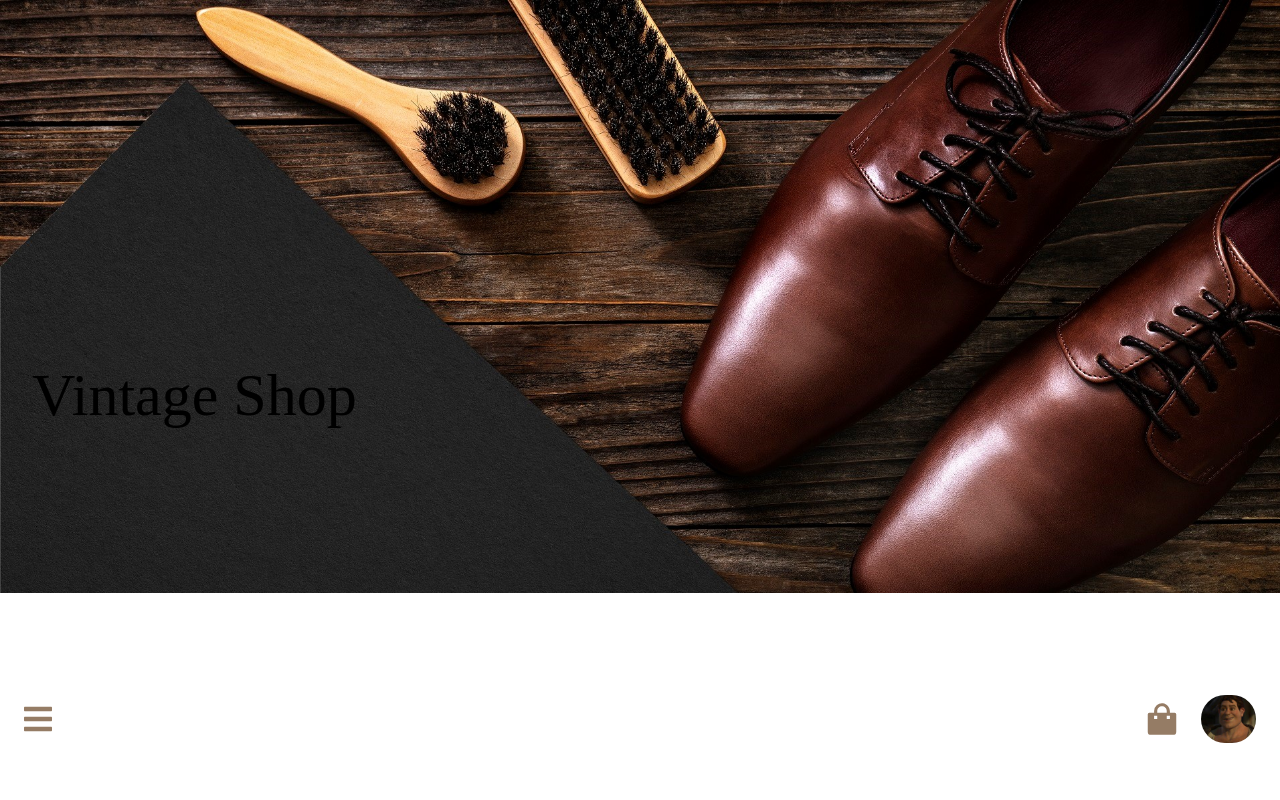
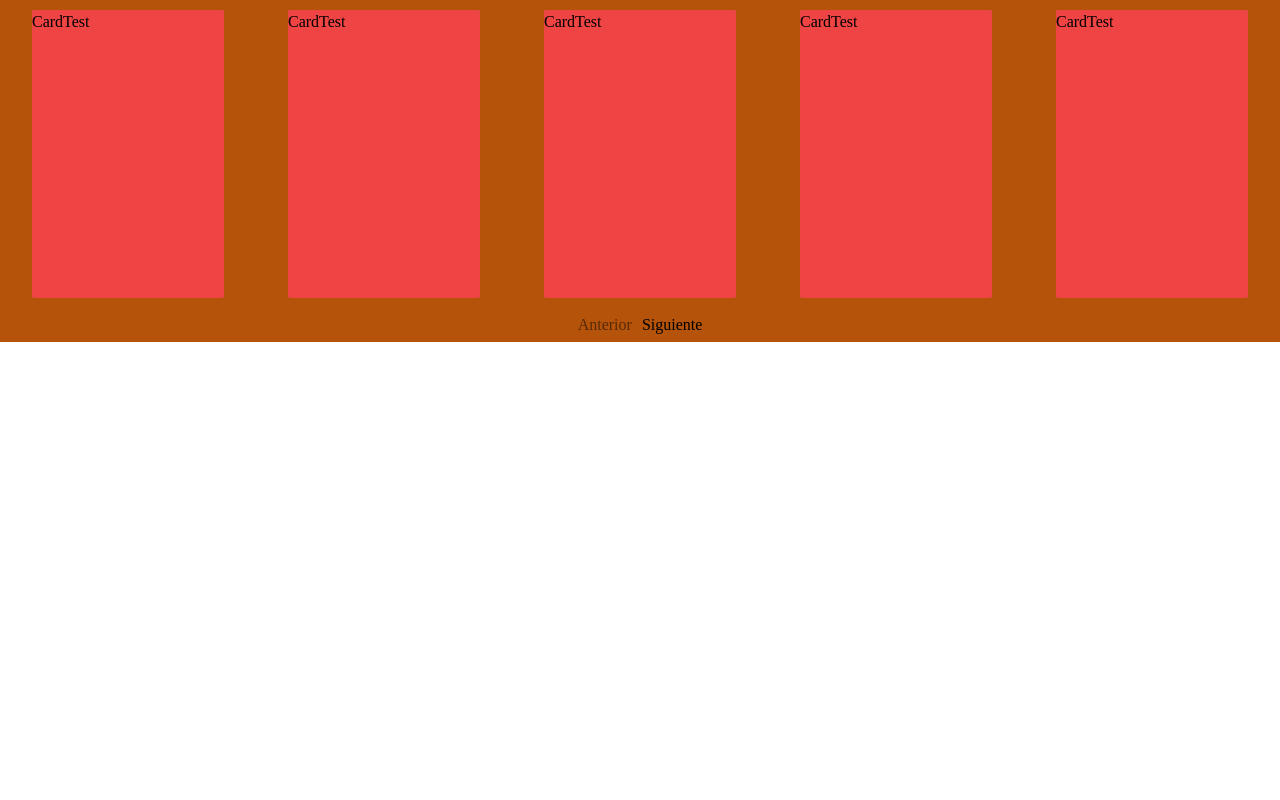
Before and after one commit to Eze250891/Proyecto-React, a React (Create React App) app: page / in a window 1280 px wide. Shown: the top 800 px of the page. Built offline with nearby package versions, Linux system fonts and the light colour scheme; a web font is replaced by a local one; what tw-elements would draw is missing.

Commit message:
Prueba Carrousel
Prueba de carrusel

```diff
--- a/package.json
+++ b/package.json
@@ -12,6 +12,7 @@
     "@testing-library/user-event": "^13.5.0",
     "react": "^18.2.0",
     "react-dom": "^18.2.0",
+    "react-owl-carousel": "^2.3.3",
     "react-scripts": "^5.0.1",
     "tw-elements": "^1.0.0-alpha12",
     "web-vitals": "^2.1.4"
--- a/public/index.html
+++ b/public/index.html
@@ -26,6 +26,7 @@
       work correctly both with client-side routing and a non-root public URL.
       Learn how to configure a non-root public URL by running `npm run build`.
     -->
+    <script src="https://code.jquery.com/jquery-3.4.1.min.js"></script>
     <title>Vintage Shop</title>
   </head>
   <body>
--- a/src/App.css
+++ b/src/App.css
@@ -28,6 +28,8 @@
   color: #61dafb;
 }
 
+
+
 @keyframes App-logo-spin {
   from {
     transform: rotate(0deg);
--- a/src/App.js
+++ b/src/App.js
@@ -1,8 +1,10 @@
-import Main from "./components/atoms/main";
-import Navbar from "./components/atoms/navbar";
-import Footer from "./components/organisms/footer";
-import Seccion3 from './components/atoms/seccion3.jsx';
-import Seccion5 from './components/atoms/seccion5.jsx';
+
+import TestCarrousel from "./components/molecules/TestCarrousel";
+
+
+
+
+
 
 
 
@@ -10,11 +12,8 @@ import Seccion5 from './components/atoms/seccion5.jsx';
 function App() {
   return (
     <>
-    <Main/>
-    <Navbar/>
-    <Seccion3 />
-    <Seccion5 />
-    <Footer/>
+
+    <TestCarrousel/>
     </>
   );
 }
--- /dev/null
+++ b/src/components/atoms/CardTest.jsx
@@ -0,0 +1,14 @@
+
+
+
+import React from 'react'
+
+const CardTest = () => {
+  return (
+    <div className='bg-skinColor w-48 h-72 border-black rounded-sm'>
+        CardTest
+        </div>
+  )
+}
+
+export default CardTest
--- /dev/null
+++ b/src/components/molecules/TestCarrousel.jsx
@@ -0,0 +1,92 @@
+import OwlCarousel from 'react-owl-carousel';
+import 'owl.carousel/dist/assets/owl.carousel.css';
+import 'owl.carousel/dist/assets/owl.theme.default.css';
+
+
+
+import React from 'react'
+import CardTest from '../atoms/CardTest';
+const options={
+    margin: 0,
+    responsiveClass: true,
+    nav: true,
+    dots: false,
+    autoplay: false,
+    navText: ["Anterior", "Siguiente"],
+    smartSpeed: 500,
+    responsive: {
+        0: {
+            items: 2,
+            margin: 10,
+            navText: ["Anterior", "Siguiente"],
+        },
+        400: {
+            items: 2,
+            margin:10,
+            navText: ["Anterior", "Siguiente"],
+        },
+        600: {
+            items: 2,
+        },
+        700: {
+            items: 3,
+        },
+        1000: {
+            items: 5,
+
+        }
+    },
+};
+
+
+const TestCarrousel = () => {
+
+  return (
+    <>
+    <OwlCarousel className='owl-theme bg-secondaryColor' {...options}>
+    <div className='item flex justify-center mt-2.5'>
+        <CardTest/>
+    </div>
+    <div className='item flex justify-center mt-2.5'>
+        <CardTest/>
+    </div>
+    <div className='item flex justify-center mt-2.5'>
+        <CardTest/>
+    </div>
+    <div className='item flex justify-center mt-2.5'>
+        <CardTest/>
+    </div>
+    <div className='item flex justify-center mt-2.5'>
+        <CardTest/>
+    </div>
+    <div className='item flex justify-center mt-2.5'>
+        <CardTest/>
+    </div>
+    <div className='item flex justify-center'>
+        <CardTest/>
+    </div>
+    <div className='item flex justify-center'>
+        <CardTest/>
+    </div>
+    <div className='item flex justify-center'>
+        <CardTest/>
+    </div>
+    <div className='item flex justify-center'>
+        <CardTest/>
+    </div>
+    <div className='item flex justify-center'>
+        <CardTest/>
+    </div>
+    <div className='item flex justify-center'>
+        <CardTest/>
+    </div>
+    </OwlCarousel>
+    </>
+
+
+
+
+  )
+}
+
+export default TestCarrousel
```
Also changed, not shown: 1 other file (tests, documents, lock files or other folders).
